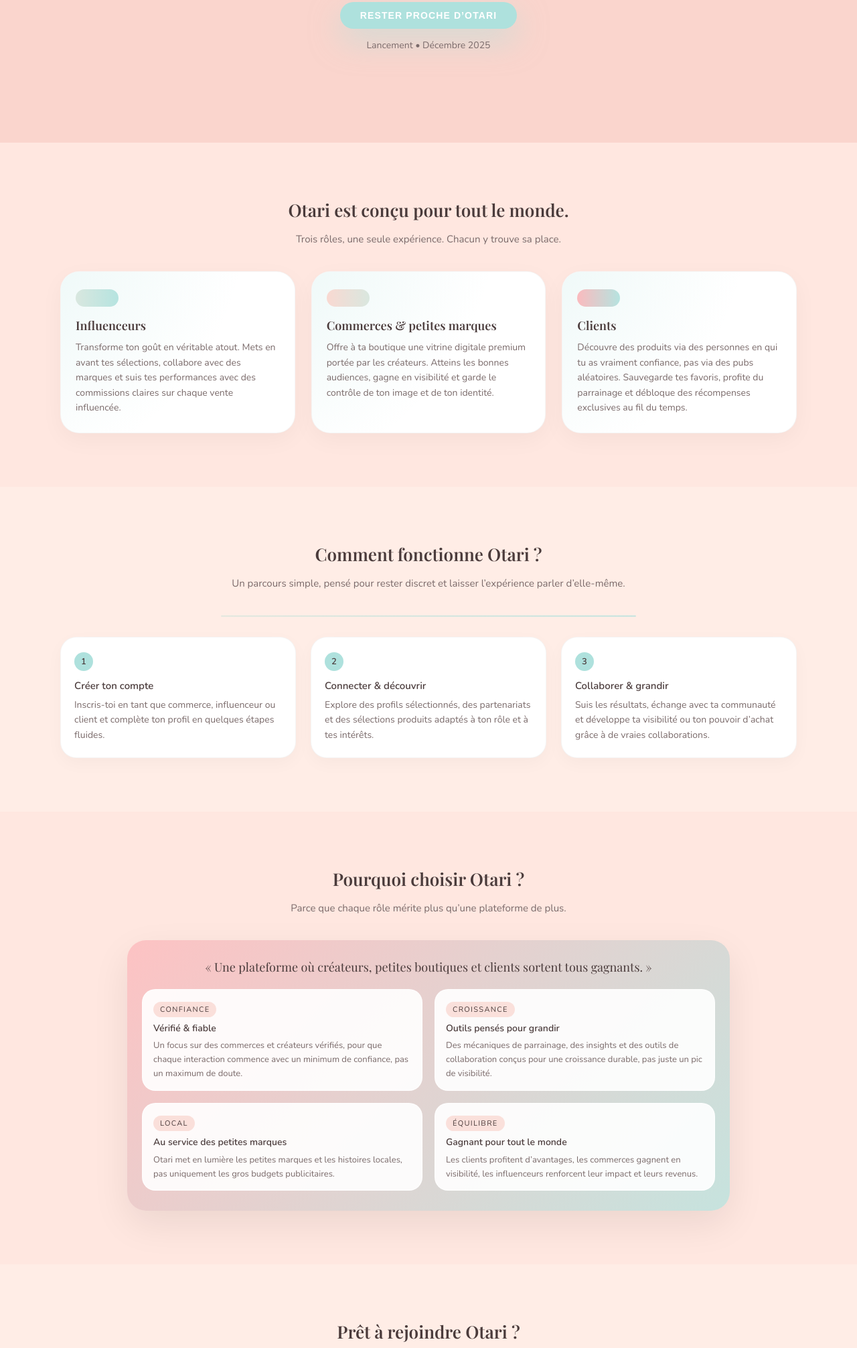
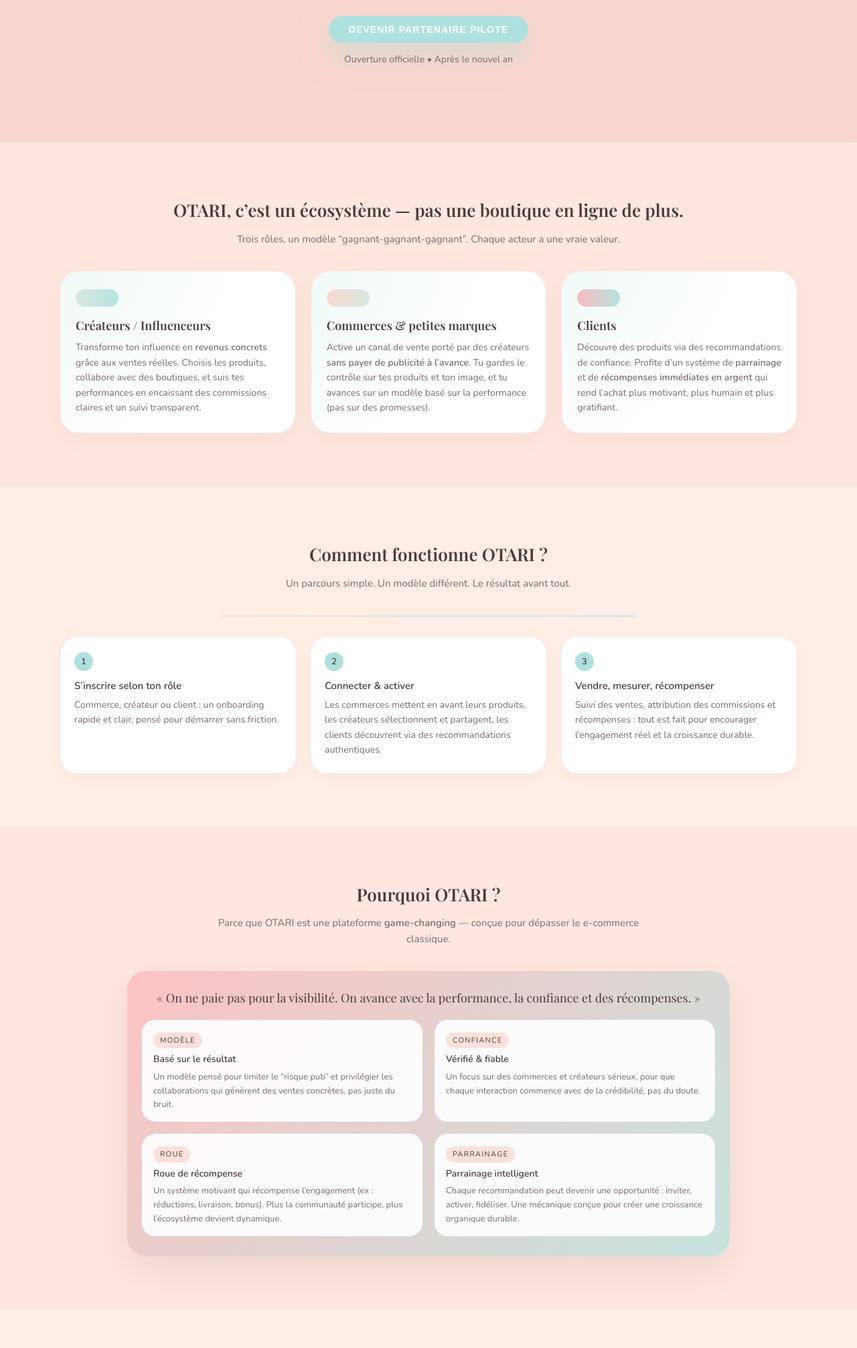
Before and after one commit to NourNecib/otari-landing, a website: page index.html in a window 1280 px wide. Shown: the part 587-2600 px from the top of the page at 67% size. Drawn offline with nearby package versions, Linux system fonts and the light colour scheme.

Commit message:
Update landing copy (phase pilote + game changing)

```diff
--- a/index.html
+++ b/index.html
@@ -3,7 +3,7 @@
 <head>
   <meta charset="UTF-8" />
   <meta name="viewport" content="width=device-width, initial-scale=1.0" />
-  <title>Otari • Là où boutiques, influenceurs et clients se rencontrent</title>
+  <title>OTARI • Plateforme game-changing du social commerce</title>
 
   <!-- Google Fonts : titres élégants + texte fluide -->
   <link
@@ -23,28 +23,28 @@
       <!-- Logo dans un grand cercle au centre -->
       <div class="hero-logo">
         <div class="hero-logo-circle">
-          <!-- Mets ici le bon nom de fichier : otari-logo.png / .svg / autre -->
           <img src="otari-logo.jpeg" alt="Logo Otari" />
         </div>
       </div>
 
-      <div class="hero-badge">Sneak peek • Pré‑lancement</div>
+      <div class="hero-badge">Phase pilote privée • Accès anticipé</div>
 
       <h1 class="hero-title">
-        Là où boutiques, influenceurs et clients se rencontrent.
+        OTARI — La nouvelle génération du commerce, propulsée par les créateurs.
       </h1>
 
       <p class="hero-subtitle">
-        Otari est un espace pensé pour connecter commerces, créateurs et consommateurs autour de recommandations authentiques.
-        Découvrir, promouvoir et acheter devient plus humain, plus transparent et plus gratifiant.
+        Une plateforme <strong>game-changing</strong>, très loin du e-commerce classique :
+        ici, on ne paie pas pour “espérer”, on avance avec un modèle basé sur <strong>des ventes réelles</strong>,
+        des collaborations transparentes et des récompenses qui motivent la communauté.
       </p>
 
-      <button class="hero-btn">
-        Rester proche d’Otari
+      <button class="hero-btn" id="hero-cta">
+        Devenir partenaire pilote
       </button>
 
       <p class="hero-date">
-        Lancement • Décembre 2025
+        Ouverture officielle • Après le nouvel an
       </p>
     </div>
   </header>
@@ -52,19 +52,19 @@
   <!-- OTARI EST CONÇU POUR TOUT LE MONDE -->
   <section class="section section-built-for">
     <div class="section-inner">
-      <h2 class="section-title">Otari est conçu pour tout le monde.</h2>
+      <h2 class="section-title">OTARI, c’est un écosystème — pas une boutique en ligne de plus.</h2>
       <p class="section-text">
-        Trois rôles, une seule expérience. Chacun y trouve sa place.
+        Trois rôles, un modèle “gagnant-gagnant-gagnant”. Chaque acteur a une vraie valeur.
       </p>
 
       <div class="cards">
         <article class="card">
           <div class="card-inner">
             <div class="card-pill-icon card-pill-icon-1"></div>
-            <h3 class="card-title">Influenceurs</h3>
+            <h3 class="card-title">Créateurs / Influenceurs</h3>
             <p class="card-text">
-              Transforme ton goût en véritable atout. Mets en avant tes sélections, collabore avec des marques
-              et suis tes performances avec des commissions claires sur chaque vente influencée.
+              Transforme ton influence en <strong>revenus concrets</strong> grâce aux ventes réelles.
+              Choisis les produits, collabore avec des boutiques, et suis tes performances en encaissant des commissions claires et un suivi transparent.
             </p>
           </div>
         </article>
@@ -74,8 +74,9 @@
             <div class="card-pill-icon card-pill-icon-2"></div>
             <h3 class="card-title">Commerces & petites marques</h3>
             <p class="card-text">
-              Offre à ta boutique une vitrine digitale premium portée par les créateurs. Atteins les bonnes audiences,
-              gagne en visibilité et garde le contrôle de ton image et de ton identité.
+              Active un canal de vente porté par des créateurs <strong>sans payer de publicité à l’avance</strong>.
+              Tu gardes le contrôle sur tes produits et ton image, et tu avances sur un modèle
+              basé sur la performance (pas sur des promesses).
             </p>
           </div>
         </article>
@@ -85,8 +86,9 @@
             <div class="card-pill-icon card-pill-icon-3"></div>
             <h3 class="card-title">Clients</h3>
             <p class="card-text">
-              Découvre des produits via des personnes en qui tu as vraiment confiance, pas via des pubs aléatoires.
-              Sauvegarde tes favoris, profite du parrainage et débloque des récompenses exclusives au fil du temps.
+              Découvre des produits via des recommandations de confiance.
+              Profite d’un système de <strong>parrainage</strong> et de <strong>récompenses immédiates en argent</strong> qui rend l’achat
+              plus motivant, plus humain et plus gratifiant.
             </p>
           </div>
         </article>
@@ -97,9 +99,9 @@
   <!-- COMMENT FONCTIONNE OTARI ? -->
   <section class="section section-how">
     <div class="section-inner">
-      <h2 class="section-title">Comment fonctionne Otari&nbsp;?</h2>
+      <h2 class="section-title">Comment fonctionne OTARI&nbsp;?</h2>
       <p class="section-text">
-        Un parcours simple, pensé pour rester discret et laisser l’expérience parler d’elle‑même.
+        Un parcours simple. Un modèle différent. Le résultat avant tout.
       </p>
 
       <div class="steps-line"></div>
@@ -109,10 +111,10 @@
           <div class="step-badge">
             <span class="step-number">1</span>
           </div>
-          <h3 class="step-title">Créer ton compte</h3>
+          <h3 class="step-title">S’inscrire selon ton rôle</h3>
           <p class="step-text">
-            Inscris‑toi en tant que commerce, influenceur ou client
-            et complète ton profil en quelques étapes fluides.
+            Commerce, créateur ou client : un onboarding rapide et clair,
+            pensé pour démarrer sans friction.
           </p>
         </div>
 
@@ -120,10 +122,10 @@
           <div class="step-badge">
             <span class="step-number">2</span>
           </div>
-          <h3 class="step-title">Connecter & découvrir</h3>
+          <h3 class="step-title">Connecter & activer</h3>
           <p class="step-text">
-            Explore des profils sélectionnés, des partenariats
-            et des sélections produits adaptés à ton rôle et à tes intérêts.
+            Les commerces mettent en avant leurs produits, les créateurs sélectionnent
+            et partagent, les clients découvrent via des recommandations authentiques.
           </p>
         </div>
 
@@ -131,10 +133,10 @@
           <div class="step-badge">
             <span class="step-number">3</span>
           </div>
-          <h3 class="step-title">Collaborer & grandir</h3>
+          <h3 class="step-title">Vendre, mesurer, récompenser</h3>
           <p class="step-text">
-            Suis les résultats, échange avec ta communauté et développe ta visibilité
-            ou ton pouvoir d’achat grâce à de vraies collaborations.
+            Suivi des ventes, attribution des commissions et récompenses :
+            tout est fait pour encourager l’engagement réel et la croissance durable.
           </p>
         </div>
       </div>
@@ -144,50 +146,50 @@
   <!-- POURQUOI CHOISIR OTARI ? -->
   <section class="section section-why">
     <div class="section-inner">
-      <h2 class="section-title">Pourquoi choisir Otari&nbsp;?</h2>
+      <h2 class="section-title">Pourquoi OTARI&nbsp;?</h2>
       <p class="section-text">
-        Parce que chaque rôle mérite plus qu’une plateforme de plus.
+        Parce que OTARI est une plateforme <strong>game-changing</strong> — conçue pour dépasser le e-commerce classique.
       </p>
 
       <div class="why-wrapper">
         <p class="teaser-slogan">
-          « Une plateforme où créateurs, petites boutiques et clients sortent tous gagnants. »
+          « On ne paie pas pour la visibilité. On avance avec la performance, la confiance et des récompenses. »
         </p>
 
         <div class="why-grid">
           <div class="why-item">
-            <div class="why-tag">Confiance</div>
-            <h3 class="why-title">Vérifié & fiable</h3>
+            <div class="why-tag">Modèle</div>
+            <h3 class="why-title">Basé sur le résultat</h3>
             <p class="why-text">
-              Un focus sur des commerces et créateurs vérifiés, pour que chaque interaction commence
-              avec un minimum de confiance, pas un maximum de doute.
+              Un modèle pensé pour limiter le “risque pub” et privilégier les collaborations qui génèrent
+              des ventes concrètes, pas juste du bruit.
             </p>
           </div>
 
           <div class="why-item">
-            <div class="why-tag">Croissance</div>
-            <h3 class="why-title">Outils pensés pour grandir</h3>
+            <div class="why-tag">Confiance</div>
+            <h3 class="why-title">Vérifié & fiable</h3>
             <p class="why-text">
-              Des mécaniques de parrainage, des insights et des outils de collaboration
-              conçus pour une croissance durable, pas juste un pic de visibilité.
+              Un focus sur des commerces et créateurs sérieux, pour que chaque interaction commence
+              avec de la crédibilité, pas du doute.
             </p>
           </div>
 
           <div class="why-item">
-            <div class="why-tag">Local</div>
-            <h3 class="why-title">Au service des petites marques</h3>
+            <div class="why-tag">Roue</div>
+            <h3 class="why-title">Roue de récompense</h3>
             <p class="why-text">
-              Otari met en lumière les petites marques et les histoires locales,
-              pas uniquement les gros budgets publicitaires.
+              Un système motivant qui récompense l’engagement (ex : réductions, livraison, bonus).
+              Plus la communauté participe, plus l’écosystème devient dynamique.
             </p>
           </div>
 
           <div class="why-item">
-            <div class="why-tag">Équilibre</div>
-            <h3 class="why-title">Gagnant pour tout le monde</h3>
+            <div class="why-tag">Parrainage</div>
+            <h3 class="why-title">Parrainage intelligent</h3>
             <p class="why-text">
-              Les clients profitent d’avantages, les commerces gagnent en visibilité,
-              les influenceurs renforcent leur impact et leurs revenus.
+              Chaque recommandation peut devenir une opportunité : inviter, activer, fidéliser.
+              Une mécanique conçue pour créer une croissance organique durable.
             </p>
           </div>
         </div>
@@ -196,13 +198,15 @@
   </section>
 
   <!-- PRÊT À REJOINDRE OTARI ? / LISTE D'ATTENTE -->
-  <section class="section section-cta">
+  <section class="section section-cta" id="pilot">
     <div class="section-inner">
-      <h2 class="section-title">Prêt à rejoindre Otari&nbsp;?</h2>
+      <h2 class="section-title">Rejoindre la phase pilote</h2>
       <p class="section-text">
-        Sois parmi les premiers à accéder à la plateforme lors de l’ouverture.
-        Laisse ton e‑mail et nous te contacterons avec l’accès anticipé,
-        les nouveautés et des opportunités adaptées à ton profil.
+        OTARI ouvre juste après le nouvel an, avec un <strong>groupe limité</strong> de commerces et de créateurs.
+        Laisse ton e-mail pour recevoir l’accès anticipé et être contacté en priorité.
+        <br /><br />
+        <strong>Note :</strong> l’inscription ne garantit pas l’accès — les partenaires sont sélectionnés pour assurer
+        une phase pilote de qualité.
       </p>
 
       <form id="waitlist-form" class="waitlist-form">
@@ -211,18 +215,18 @@
           id="waitlist-email"
           name="email"
           class="waitlist-input"
-          placeholder="Ton adresse e‑mail"
+          placeholder="Ton adresse e-mail"
           required
         />
         <button type="submit" class="waitlist-btn">
-          Rejoindre la liste d’attente
+          Demander l’accès pilote
         </button>
       </form>
 
       <p id="waitlist-message" class="waitlist-message"></p>
 
       <p class="waitlist-message">
-        Nous utiliserons ton e‑mail uniquement pour t’envoyer des nouvelles d’Otari et de l’accès anticipé.
+        Nous utiliserons ton e-mail uniquement pour te contacter au sujet de l’accès pilote et des nouveautés OTARI.
         Pas de spam.
       </p>
     </div>
@@ -231,13 +235,23 @@
   <!-- FOOTER -->
   <footer class="footer">
     <p class="footer-text">
-      © 2025 • Otari — Sneak peek de pré‑lancement.
+      © 2025 • OTARI — Phase pilote (pré-lancement).
     </p>
   </footer>
 
-  <!-- JS : envoi de l'email vers ton backend -->
+  <!-- JS : CTA hero + envoi de l'email vers ton backend -->
   <script>
     document.addEventListener('DOMContentLoaded', () => {
+      // Scroll vers le formulaire
+      const heroBtn = document.getElementById('hero-cta');
+      const pilotSection = document.getElementById('pilot');
+      if (heroBtn && pilotSection) {
+        heroBtn.addEventListener('click', () => {
+          pilotSection.scrollIntoView({ behavior: 'smooth', block: 'start' });
+        });
+      }
+
+      // Waitlist form
       const form = document.getElementById('waitlist-form');
       const emailInput = document.getElementById('waitlist-email');
       const msg = document.getElementById('waitlist-message');
@@ -259,7 +273,7 @@
           });
 
           if (res.ok) {
-            if (msg) msg.textContent = 'Merci ! Tu es sur la liste.';
+            if (msg) msg.textContent = 'Merci ! Ta demande d’accès pilote est bien enregistrée.';
             emailInput.value = '';
           } else {
             if (msg) msg.textContent = 'Une erreur est survenue. Merci de réessayer.';
```
Also changed, not shown: otari-logo.jpeg.
